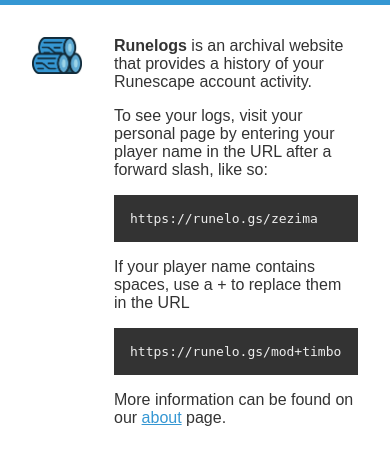
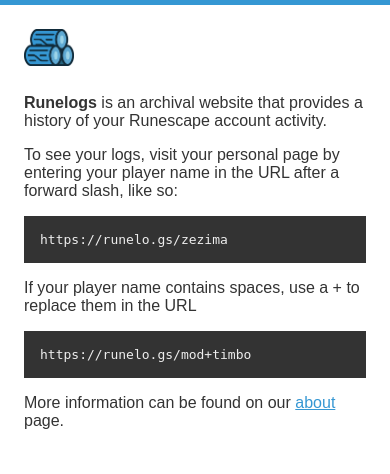
Before and after one commit to Californ1a/runelogs, a PHP site: template templates/index.twig in a window 390 px wide. Shown: the top 474 px of the page. Run offline with PHP 8.4, Linux system fonts and the light colour scheme; the template is opened without the code that fills it, so the values that code supplies are empty; some libraries are stand-ins or nearby versions.

Commit message:
responsive in 2k19

```diff
--- a/public/css/style.css
+++ b/public/css/style.css
@@ -15,6 +15,7 @@ body {
 }
 
 h1 {
+	font-size: 2rem;
 	margin-bottom: 1rem;
 }
 
@@ -84,3 +85,24 @@ main {
 	margin-left: .5rem;
 	align-self: flex-end;
 }
+
+@media screen and (max-width: 30em) {
+	body {
+		flex-direction: column;
+		padding: 1.5rem;
+	}
+	header {
+		position: relative;
+		margin-bottom: 1.5rem;
+	}
+	main {
+		margin-left: 0;
+		flex-direction: column;
+	}
+	.sidebar {
+		position: relative;
+		right: 0;
+		max-width: 250px;
+		margin-bottom: 1.5rem;
+	}
+}
```
Also changed, not shown: templates/profile.twig (+9 -7 lines).
